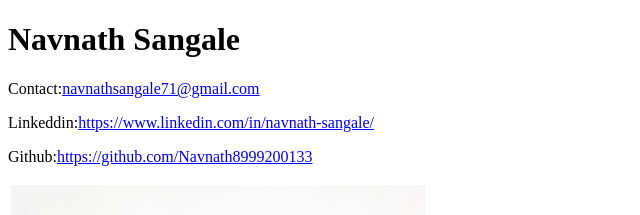
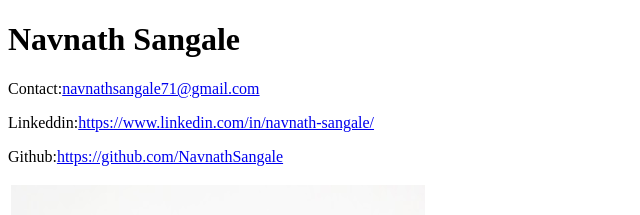
Before and after one commit to NavnathSangale/Resume, a plain HTML site: page index.html in a window 1280 px wide. Shown: the top 215 px of the page, 0-640 px from the left. Drawn offline with Linux system fonts and the light colour scheme.

Commit message:
Update index.html

```diff
--- a/index.html
+++ b/index.html
@@ -11,7 +11,7 @@
     <h1>Navnath Sangale</h1>
     <p>Contact:<a href="mail">navnathsangale71@gmail.com</a></p>
     <p>Linkeddin:<a href="linkedin">https://www.linkedin.com/in/navnath-sangale/</a></p>
-    <P>Github:<a href="github">https://github.com/Navnath8999200133</a></p>
+    <P>Github:<a href="github">https://github.com/NavnathSangale</a></p>
     </div>
 <table><tr>
     <td><img src="IMG_9284.jpg" alt="Navnath photo"></td>
```
